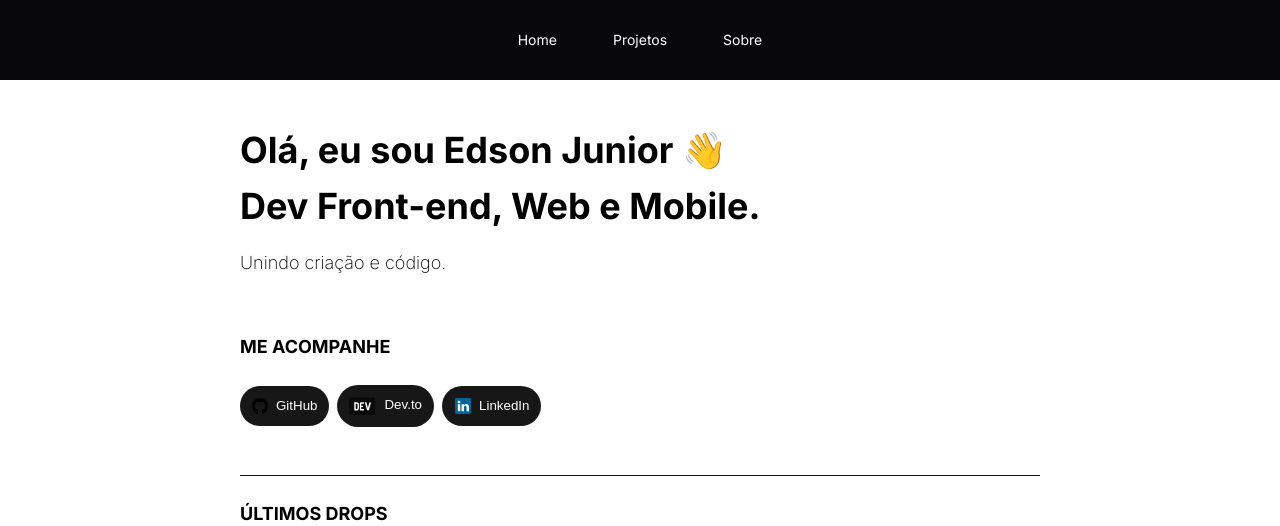
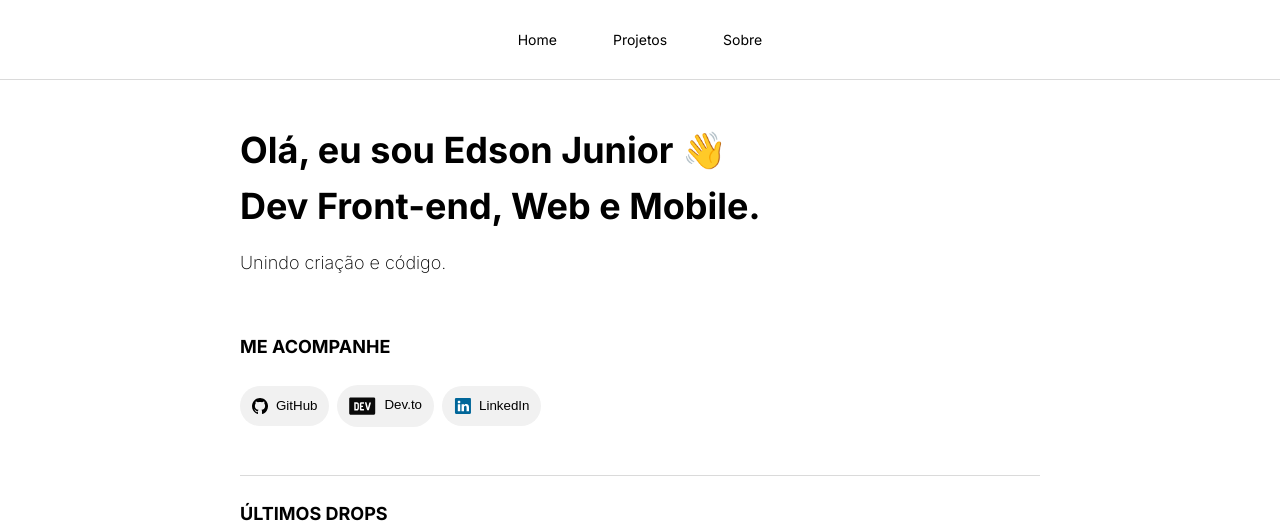
Before and after one commit to edsonjuniornarvaes/portifolio, a Next.js app: page /home in a window 1280 px wide. Shown: the top 526 px of the page. Built offline with nearby package versions, Linux system fonts and the light colour scheme.

Commit message:
style: add improvements

```diff
--- a/src/app/globals.css
+++ b/src/app/globals.css
@@ -43,13 +43,43 @@
 }
 
 @media (prefers-color-scheme: light) {
-  :root {
-    background-color: red;
+  button {
+    border: 1px solid #030307;
+    background-color: #f1f1f1;
   }
 
-  button {
-    color: #fff;
-    background-color: #171717;
+  button:hover {
+    background-color: #dadada !important;
+  }
+
+  .navbar-link {
+    color: inherit !important;
+  }
+
+  .navbar-link:hover {
+    background-color: #f1f1f1 !important;
+  }
+
+  .hamburger-icon {
+    color: #dadada !important;
+  }
+
+  .hamburger-icon:hover {
+    color: #c4c4c4 !important;
+    background-color: transparent !important;
+  }
+
+  .hamburger-button:hover {
+    background-color: transparent !important;
+  }
+
+  div.quick-access-section {
+    border-bottom: 1px solid #dadada;
+  }
+
+  div.navbar {
+    background-color: transparent;
+    border-bottom: 1px solid #dadada;
   }
 }
 
@@ -104,11 +134,6 @@ body {
   overflow-x: hidden;
 }
 
-/* button {
-  color: #171717;
-  background-color: #fff;
-} */
-
 body {
   color: rgb(var(--foreground-rgb));
   background: linear-gradient(
--- a/src/app/home/page.tsx
+++ b/src/app/home/page.tsx
@@ -20,7 +20,7 @@ export default function Home() {
           <S.ContentDescription>Unindo criação e código.</S.ContentDescription>
         </S.DescriptionDiv>
         <S.ProjectsContainer>
-          <S.QuickAccessSection>
+          <S.QuickAccessSection className="quick-access-section">
             <S.QuickAccessSectionTitle>ME ACOMPANHE</S.QuickAccessSectionTitle>
             <S.QuickAccess>
               <S.QuickAccessButton
--- a/src/app/navbar/index.tsx
+++ b/src/app/navbar/index.tsx
@@ -19,25 +19,37 @@ const Navbar = () => {
 
   return (
     <>
-      <S.NavBar>
-        <S.HamburgerButton onClick={toggleMenu}>
+      <S.NavBar className="navbar">
+        <S.HamburgerButton className="hamburger-button" onClick={toggleMenu}>
           {menuOpen ? (
-            <FaTimes size={24} color="#fff" />
+            <FaTimes className="hamburger-icon" size={24} color="#fff" />
           ) : (
-            <FaBars size={24} color="#fff" />
+            <FaBars className="hamburger-icon" size={24} color="#fff" />
           )}
         </S.HamburgerButton>
         <S.NavbarContent>
-          <S.LinkContent href="/home">Home</S.LinkContent>
-          <S.LinkContent href="/projects">Projetos</S.LinkContent>
-          <S.LinkContent href="/about">Sobre</S.LinkContent>
+          <S.LinkContent className="navbar-link" href="/home">
+            Home
+          </S.LinkContent>
+          <S.LinkContent className="navbar-link" href="/projects">
+            Projetos
+          </S.LinkContent>
+          <S.LinkContent className="navbar-link" href="/about">
+            Sobre
+          </S.LinkContent>
         </S.NavbarContent>
       </S.NavBar>
       {menuOpen && (
         <S.MobileMenu>
-          <S.LinkContent href="/home">Home</S.LinkContent>
-          <S.LinkContent href="/projects">Projetos</S.LinkContent>
-          <S.LinkContent href="/about">Sobre</S.LinkContent>
+          <S.LinkContent className="navbar-link" href="/home">
+            Home
+          </S.LinkContent>
+          <S.LinkContent className="navbar-link" href="/projects">
+            Projetos
+          </S.LinkContent>
+          <S.LinkContent className="navbar-link" href="/about">
+            Sobre
+          </S.LinkContent>
         </S.MobileMenu>
       )}
     </>
--- a/src/app/projects/page.tsx
+++ b/src/app/projects/page.tsx
@@ -1,6 +1,5 @@
 "use client";
 
-import Link from "next/link";
 import * as S from "./styles";
 import { projectData } from "./helper";
 import Container from "../components/container";
--- a/src/app/projects/styles.ts
+++ b/src/app/projects/styles.ts
@@ -98,13 +98,17 @@ export const StyledImage = styled.img`
 
 export const Overlay = styled.div`
   position: absolute;
+
   top: 0;
   left: 0;
+
   width: 100%;
   height: 100%;
-  background-color: rgba(0, 0, 0, 0.55);
   border-radius: 12px;
+
   opacity: 0;
+  background-color: rgba(0, 0, 0, 0.4);
+
   transition: opacity 0.3s ease-in-out;
 `;
 
```
